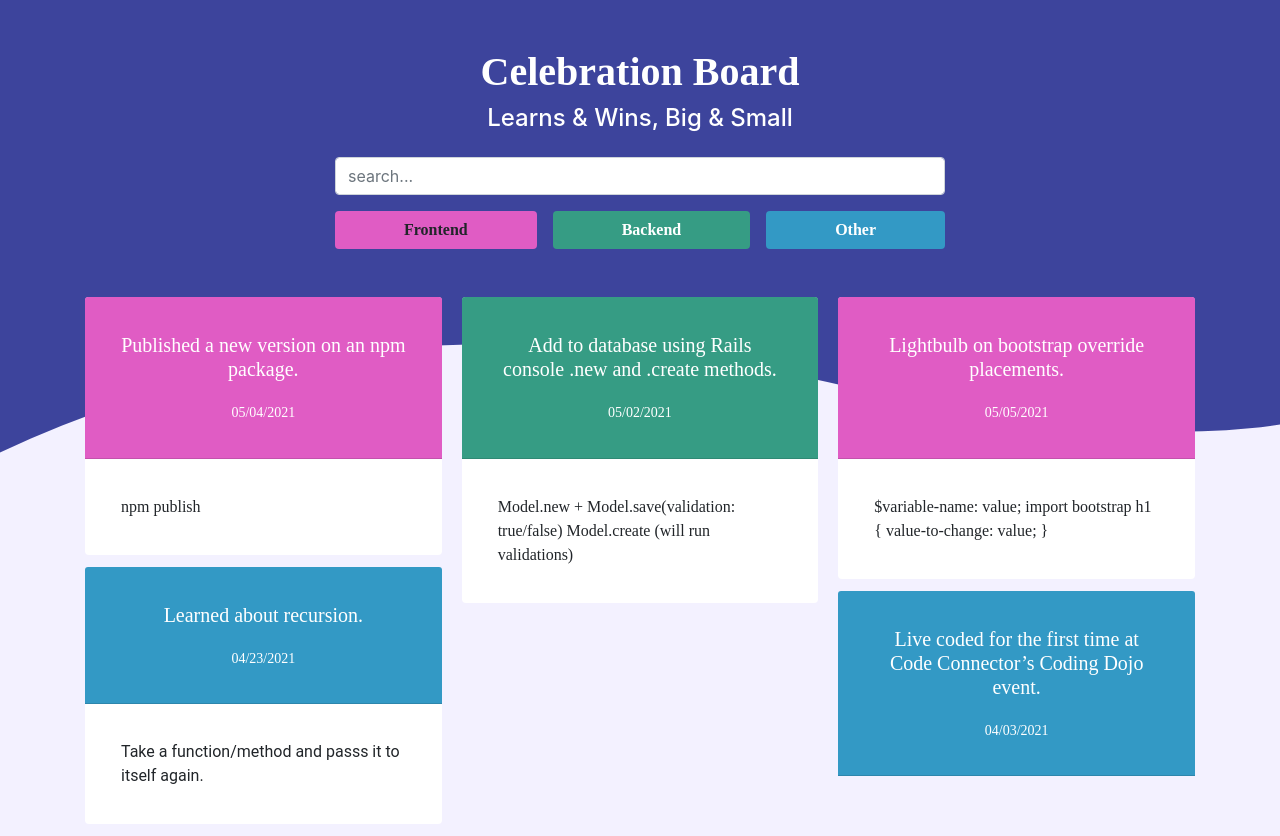
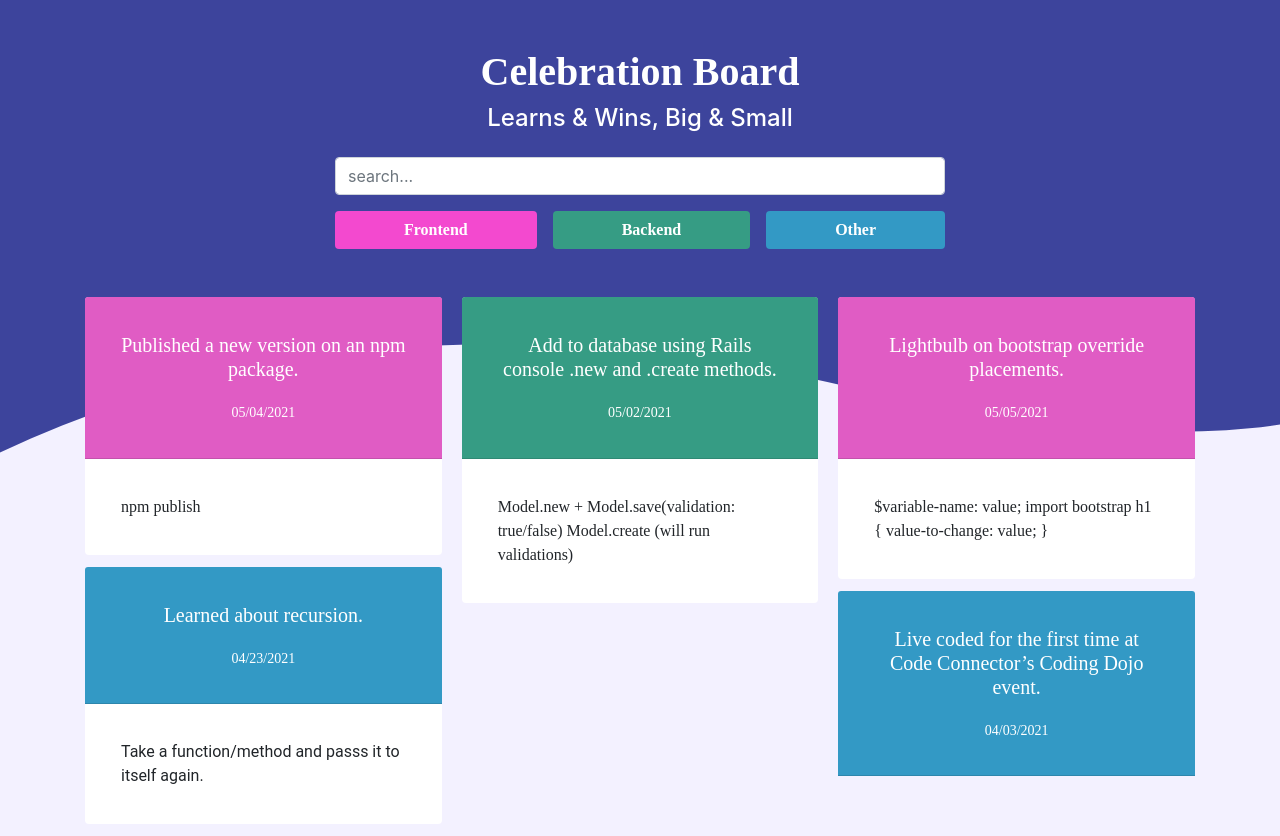
Before and after one commit to sawiggins/celebrate, a React (Create React App) app: page / in a window 1280 px wide. In both pictures the pointer is over the button "Frontend". Built offline with nearby package versions, Linux system fonts and the light colour scheme; what webfontloader would draw is missing.

Commit message:
style: fix hover styles for category buttons

```diff
--- a/src/styles/main.scss
+++ b/src/styles/main.scss
@@ -21,18 +21,31 @@ h1 {
   color: $white;
   font-family: 'Zilla Slab';
   font-weight: bold;
+
+  &:hover {
+    color: $white;
+  }
 }
 
 .btn-frontend {
   background-color: $frontend;
+  &:hover {
+    background-color: saturate($frontend, 20%);
+  }
 }
 
 .btn-backend {
   background-color: $backend;
+  &:hover {
+    background-color: saturate($backend, 25%);
+  }
 }
 
 .btn-other {
   background-color: $other;
+  &:hover {
+    background-color: saturate($other, 25%);
+  }
 }
 
 .hero {
```
